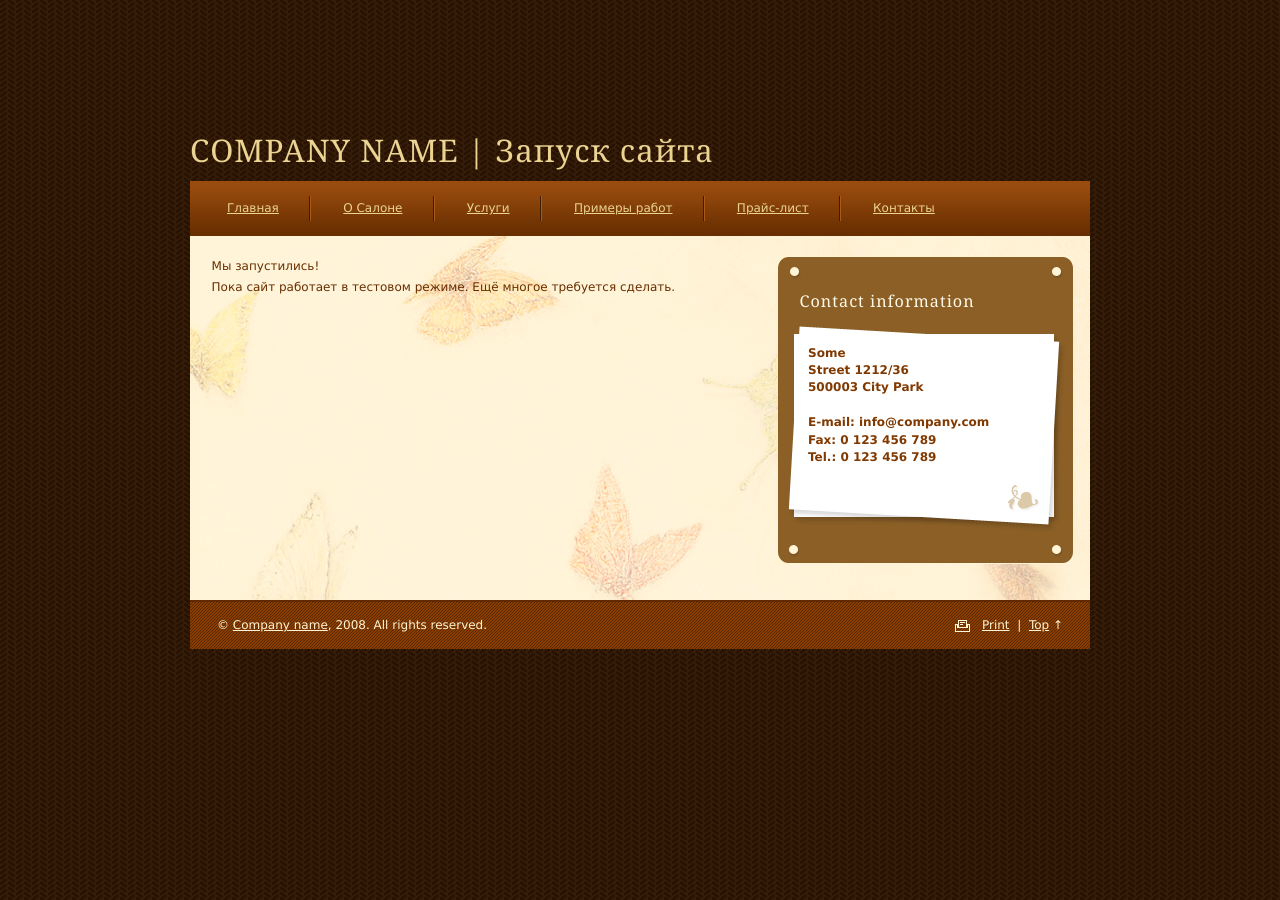
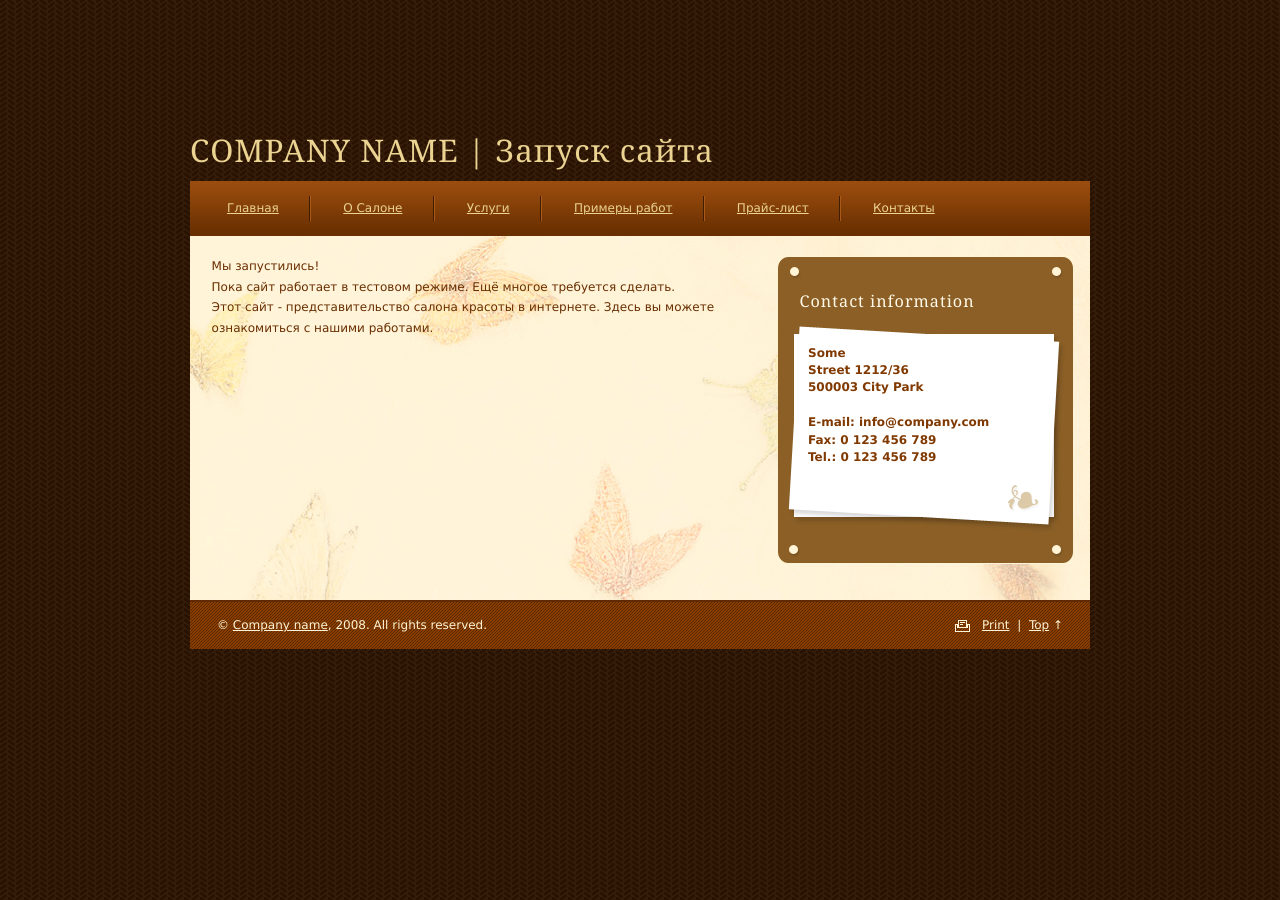
Before and after one commit to hairstyle/hairstyle.github.com, a Jekyll site: the page built from _posts/2011-04-07-Zapusk.md, in a window 1280 px wide. Built offline with Jekyll 4.4.1, drawn with Linux system fonts in a browser that asks for light colours.

Commit message:
Edited _posts/2011-04-07-Zapusk.md via GitHub

```diff
--- a/_posts/2011-04-07-Zapusk.md
+++ b/_posts/2011-04-07-Zapusk.md
@@ -5,3 +5,5 @@ title: Запуск сайта
 Мы запустились!
 
 Пока сайт работает в тестовом режиме. Ещё многое требуется сделать.
+
+Этот сайт - представительство салона красоты в интернете. Здесь вы можете ознакомиться с нашими работами.
```
